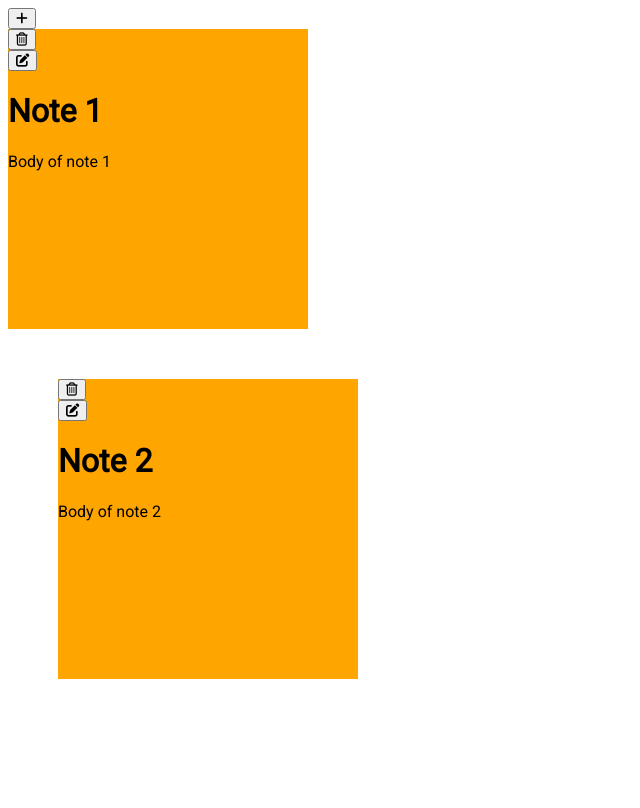
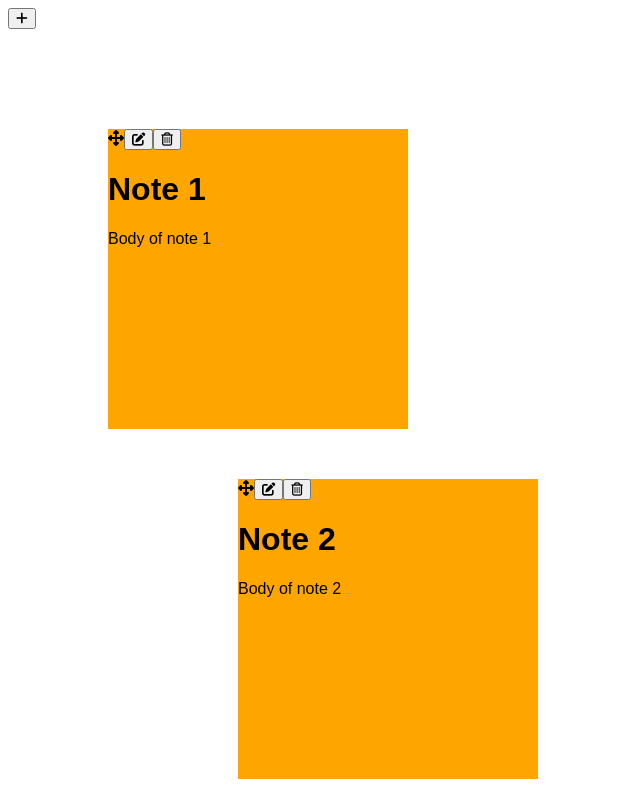
Before and after one commit to zhouselena/noteam, a React (Vite) app: page / in a window 1280 px wide. Shown: the whole page, without its empty margins (0-640 px from the left). Built offline with nearby package versions, Linux system fonts and the light colour scheme.

Commit message:
fixed some things

```diff
--- a/src/components/App.jsx
+++ b/src/components/App.jsx
@@ -9,16 +9,16 @@ function App() {
     id1: {
       title: 'Note 1',
       text: 'Body of note 1',
-      x: 0,
-      y: 0,
+      x: 100,
+      y: 100,
       size: 300,
       zIndex: 0,
     },
     id2: {
       title: 'Note 2',
       text: 'Body of note 2',
-      x: 50,
-      y: 50,
+      x: 230,
+      y: 150,
       size: 300,
       zIndex: 0,
     },
@@ -39,7 +39,7 @@ function App() {
             title: 'New note!',
             text: 'Edit me',
             x: 0,
-            y: 0,
+            y: 0, // figure out why this won't start there
             size: 300,
             zIndex: 0,
           };
--- a/src/components/note.jsx
+++ b/src/components/note.jsx
@@ -15,9 +15,29 @@ function Note(props) {
   const handleDelete = () => {
     props.updateNote(props.id, 'deleteNote', {});
   };
+  const renderToolBar = () => {
+    return (
+      <div className="navbar">
+        <i className="fa-solid fa-up-down-left-right" />
+        {edit ? (
+          <button type="button" onClick={handleSave} className="icon-button" aria-label="Save">
+            <i className="fa-solid fa-check" />
+          </button>
+        ) : (
+          <button type="button" onClick={() => setEdit(!edit)} className="icon-button" aria-label="Edit">
+            <i className="fa-solid fa-pen-to-square" />
+          </button>
+        )}
+        <button type="button" onClick={handleDelete} className="icon-button" aria-label="Delete">
+          <i className="fa fa-trash-o" />
+        </button>
+      </div>
+
+    );
+  };
   return (
     <Draggable
-      // handle=".drag"
+      handle=".fa-up-down-left-right"
       grid={[5, 5]} // snapping to grid pixels
       defaultPosition={{ x: 20, y: 20 }} // if no position given
       position={{
@@ -25,23 +45,15 @@ function Note(props) {
       }}
       onDrag={handleDrag}
     >
-      <div style={{ backgroundColor: 'orange', width: props.note.size, height: props.note.size }}>
-        <button type="button" onClick={handleDelete} className="icon-button" aria-label="Delete">
-          <i className="fa fa-trash-o" />
-        </button>
+      <div className="note" style={{ '--note-size': `${props.note.size}px` }}>
+        {renderToolBar()}
         {edit ? (
           <div className="note-div">
-            <button type="button" onClick={handleSave} className="icon-button" aria-label="Save">
-              <i className="fa-solid fa-check" />
-            </button>
             <textarea value={title} onChange={(e) => setTitle(e.target.value)}>{props.note.title}</textarea>
             <textarea value={text} onChange={(e) => setText(e.target.value)}>{props.note.text}</textarea>
           </div>
         ) : (
           <div className="note-div">
-            <button type="button" onClick={() => setEdit(!edit)} className="icon-button" aria-label="Edit">
-              <i className="fa-solid fa-pen-to-square" />
-            </button>
             <h1>{props.note.title}</h1>
             <p>{props.note.text}</p>
           </div>
--- a/src/style.scss
+++ b/src/style.scss
@@ -1,9 +1,17 @@
 body,
 html {
-  font-family: "Roboto", sans-serif;
+  font-family: sans-serif;
   height: 100%;
 }
 
 :root {
   text-size-adjust: 100%;
 }
+
+.note {
+  background: orange;
+  width: var(--note-size);
+  height: var(--note-size);
+}
+
+/* note styling */
```
Also changed, not shown: assets/move-icon.png (deleted).
